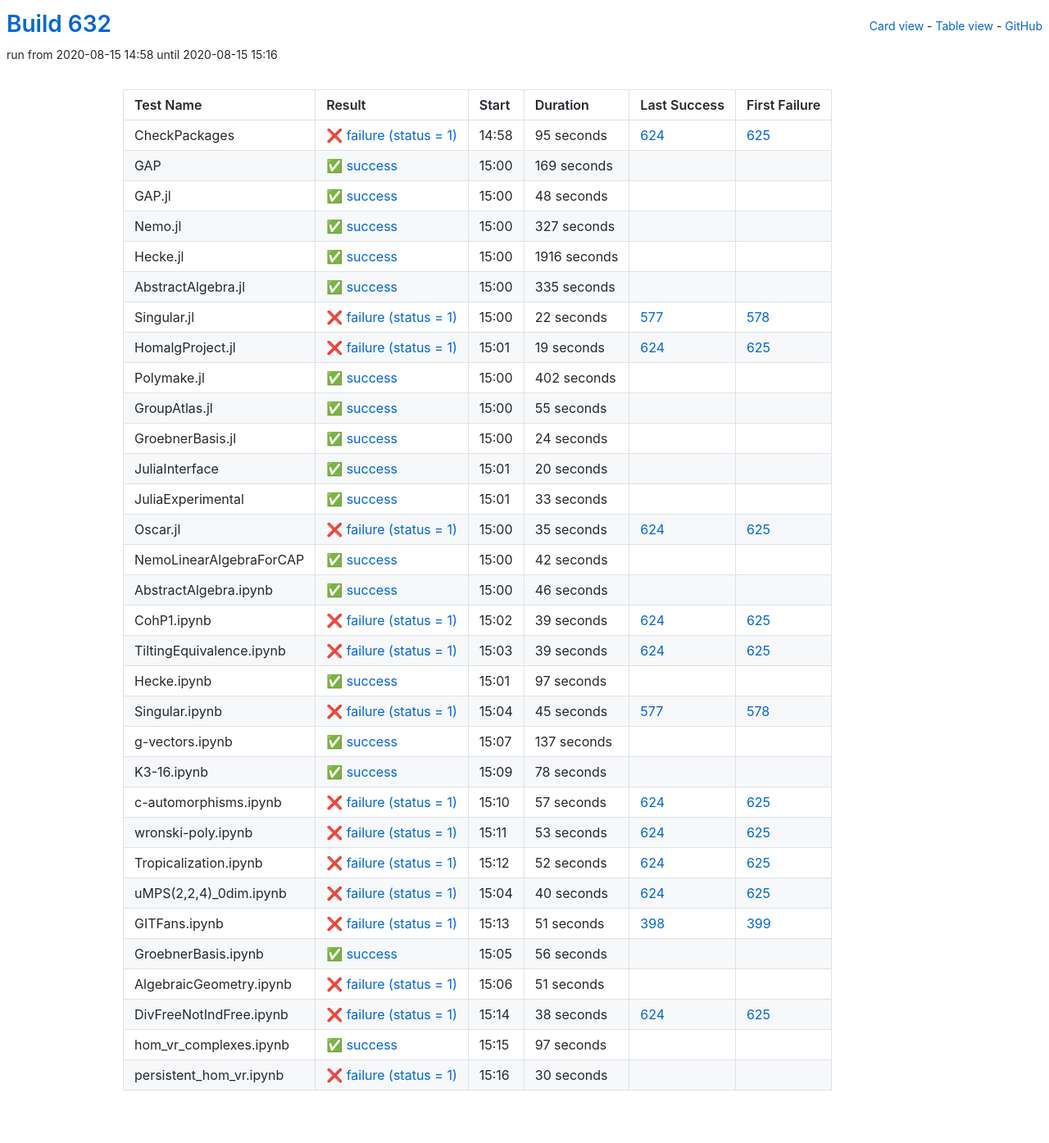
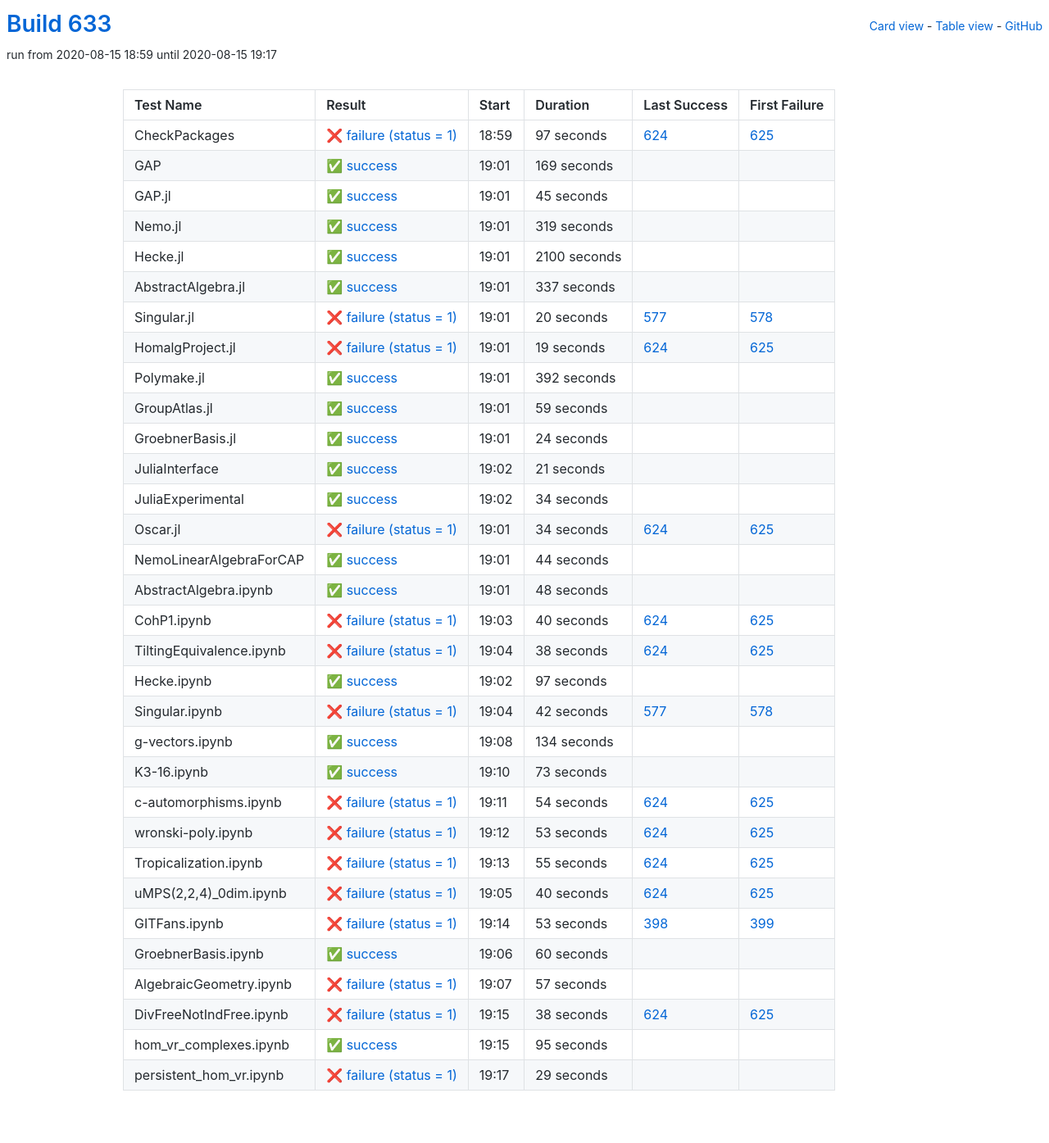
Before and after one commit to oscar-system/oscar-ci-status-stable, a Jekyll site: the page built from table.html, in a window 1280 px wide. Shown: the whole page at 82% size. Built offline with Jekyll 4.4.1, drawn with Linux system fonts in a browser that asks for light colours.

Commit message:
Build #633

```diff
--- a/_data/ci.yml
+++ b/_data/ci.yml
@@ -1,6 +1,6 @@
 ---
-build: 632
-build_url: https://oscarci.mathematik.uni-kl.de/job/oscar-stable/632/
+build: 633
+build_url: https://oscarci.mathematik.uni-kl.de/job/oscar-stable/633/
 job: oscar-stable
 organization: oscar-system
 repo: oscar-ci-status-stable
@@ -8,20 +8,20 @@ repourl: https://github.com/oscar-system/oscar-ci-status-stable
 tests:
 - name: CheckPackages
   id: checkpackages
-  log: https://oscarci.mathematik.uni-kl.de/job/oscar-stable/632/artifact/logs/build-632/CheckPackages.log
-  start: 2020-08-15 14:58
+  log: https://oscarci.mathematik.uni-kl.de/job/oscar-stable/633/artifact/logs/build-633/CheckPackages.log
+  start: 2020-08-15 18:59
   success: false
   exitcode: 1
   status: failure
-  duration: 95
+  duration: 97
   last_success: 624
   last_success_url: https://oscarci.mathematik.uni-kl.de/job/oscar-stable/624/
   first_failure: 625
   first_failure_url: https://oscarci.mathematik.uni-kl.de/job/oscar-stable/625/
 - name: GAP
   id: gap
-  log: https://oscarci.mathematik.uni-kl.de/job/oscar-stable/632/artifact/logs/build-632/GAP.log
-  start: 2020-08-15 15:00
+  log: https://oscarci.mathematik.uni-kl.de/job/oscar-stable/633/artifact/logs/build-633/GAP.log
+  start: 2020-08-15 19:01
   success: true
   exitcode: 0
   status: success
@@ -32,68 +32,68 @@ tests:
   first_failure_url:
 - name: GAP.jl
   id: gap-jl
-  log: https://oscarci.mathematik.uni-kl.de/job/oscar-stable/632/artifact/logs/build-632/GAP.jl.log
-  start: 2020-08-15 15:00
+  log: https://oscarci.mathematik.uni-kl.de/job/oscar-stable/633/artifact/logs/build-633/GAP.jl.log
+  start: 2020-08-15 19:01
   success: true
   exitcode: 0
   status: success
-  duration: 48
+  duration: 45
   last_success: false
   last_success_url:
   first_failure: false
   first_failure_url:
 - name: Nemo.jl
   id: nemo-jl
-  log: https://oscarci.mathematik.uni-kl.de/job/oscar-stable/632/artifact/logs/build-632/Nemo.jl.log
-  start: 2020-08-15 15:00
+  log: https://oscarci.mathematik.uni-kl.de/job/oscar-stable/633/artifact/logs/build-633/Nemo.jl.log
+  start: 2020-08-15 19:01
   success: true
   exitcode: 0
   status: success
-  duration: 327
+  duration: 319
   last_success: false
   last_success_url:
   first_failure: false
   first_failure_url:
 - name: Hecke.jl
   id: hecke-jl
-  log: https://oscarci.mathematik.uni-kl.de/job/oscar-stable/632/artifact/logs/build-632/Hecke.jl.log
-  start: 2020-08-15 15:00
+  log: https://oscarci.mathematik.uni-kl.de/job/oscar-stable/633/artifact/logs/build-633/Hecke.jl.log
+  start: 2020-08-15 19:01
   success: true
   exitcode: 0
   status: success
-  duration: 1916
+  duration: 2100
   last_success: false
   last_success_url:
   first_failure: false
   first_failure_url:
 - name: AbstractAlgebra.jl
   id: abstractalgebra-jl
-  log: https://oscarci.mathematik.uni-kl.de/job/oscar-stable/632/artifact/logs/build-632/AbstractAlgebra.jl.log
-  start: 2020-08-15 15:00
+  log: https://oscarci.mathematik.uni-kl.de/job/oscar-stable/633/artifact/logs/build-633/AbstractAlgebra.jl.log
+  start: 2020-08-15 19:01
   success: true
   exitcode: 0
   status: success
-  duration: 335
+  duration: 337
   last_success: false
   last_success_url:
   first_failure: false
   first_failure_url:
 - name: Singular.jl
   id: singular-jl
-  log: https://oscarci.mathematik.uni-kl.de/job/oscar-stable/632/artifact/logs/build-632/Singular.jl.log
-  start: 2020-08-15 15:00
+  log: https://oscarci.mathematik.uni-kl.de/job/oscar-stable/633/artifact/logs/build-633/Singular.jl.log
+  start: 2020-08-15 19:01
   success: false
   exitcode: 1
   status: failure
-  duration: 22
+  duration: 20
   last_success: 577
   last_success_url: https://oscarci.mathematik.uni-kl.de/job/oscar-stable/577/
   first_failure: 578
   first_failure_url: https://oscarci.mathematik.uni-kl.de/job/oscar-stable/578/
 - name: HomalgProject.jl
   id: homalgproject-jl
-  log: https://oscarci.mathematik.uni-kl.de/job/oscar-stable/632/artifact/logs/build-632/HomalgProject.jl.log
-  start: 2020-08-15 15:01
+  log: https://oscarci.mathematik.uni-kl.de/job/oscar-stable/633/artifact/logs/build-633/HomalgProject.jl.log
+  start: 2020-08-15 19:01
   success: false
   exitcode: 1
   status: failure
@@ -104,32 +104,32 @@ tests:
   first_failure_url: https://oscarci.mathematik.uni-kl.de/job/oscar-stable/625/
 - name: Polymake.jl
   id: polymake-jl
-  log: https://oscarci.mathematik.uni-kl.de/job/oscar-stable/632/artifact/logs/build-632/Polymake.jl.log
-  start: 2020-08-15 15:00
+  log: https://oscarci.mathematik.uni-kl.de/job/oscar-stable/633/artifact/logs/build-633/Polymake.jl.log
+  start: 2020-08-15 19:01
   success: true
   exitcode: 0
   status: success
-  duration: 402
+  duration: 392
   last_success: false
   last_success_url:
   first_failure: false
   first_failure_url:
 - name: GroupAtlas.jl
   id: groupatlas-jl
-  log: https://oscarci.mathematik.uni-kl.de/job/oscar-stable/632/artifact/logs/build-632/GroupAtlas.jl.log
-  start: 2020-08-15 15:00
+  log: https://oscarci.mathematik.uni-kl.de/job/oscar-stable/633/artifact/logs/build-633/GroupAtlas.jl.log
+  start: 2020-08-15 19:01
   success: true
   exitcode: 0
   status: success
-  duration: 55
+  duration: 59
   last_success: false
   last_success_url:
   first_failure: false
   first_failure_url:
 - name: GroebnerBasis.jl
   id: groebnerbasis-jl
-  log: https://oscarci.mathematik.uni-kl.de/job/oscar-stable/632/artifact/logs/build-632/GroebnerBasis.jl.log
-  start: 2020-08-15 15:00
+  log: https://oscarci.mathematik.uni-kl.de/job/oscar-stable/633/artifact/logs/build-633/GroebnerBasis.jl.log
+  start: 2020-08-15 19:01
   success: true
   exitcode: 0
   status: success
@@ -140,92 +140,92 @@ tests:
   first_failure_url:
 - name: JuliaInterface
   id: juliainterface
-  log: https://oscarci.mathematik.uni-kl.de/job/oscar-stable/632/artifact/logs/build-632/JuliaInterface.log
-  start: 2020-08-15 15:01
+  log: https://oscarci.mathematik.uni-kl.de/job/oscar-stable/633/artifact/logs/build-633/JuliaInterface.log
+  start: 2020-08-15 19:02
   success: true
   exitcode: 0
   status: success
-  duration: 20
+  duration: 21
   last_success: false
   last_success_url:
   first_failure: false
   first_failure_url:
 - name: JuliaExperimental
   id: juliaexperimental
-  log: https://oscarci.mathematik.uni-kl.de/job/oscar-stable/632/artifact/logs/build-632/JuliaExperimental.log
-  start: 2020-08-15 15:01
+  log: https://oscarci.mathematik.uni-kl.de/job/oscar-stable/633/artifact/logs/build-633/JuliaExperimental.log
+  start: 2020-08-15 19:02
   success: true
   exitcode: 0
   status: success
-  duration: 33
+  duration: 34
   last_success: false
   last_success_url:
   first_failure: false
   first_failure_url:
 - name: Oscar.jl
   id: oscar-jl
-  log: https://oscarci.mathematik.uni-kl.de/job/oscar-stable/632/artifact/logs/build-632/Oscar.jl.log
-  start: 2020-08-15 15:00
+  log: https://oscarci.mathematik.uni-kl.de/job/oscar-stable/633/artifact/logs/build-633/Oscar.jl.log
+  start: 2020-08-15 19:01
   success: false
   exitcode: 1
   status: failure
-  duration: 35
+  duration: 34
   last_success: 624
   last_success_url: https://oscarci.mathematik.uni-kl.de/job/oscar-stable/624/
   first_failure: 625
   first_failure_url: https://oscarci.mathematik.uni-kl.de/job/oscar-stable/625/
 - name: NemoLinearAlgebraForCAP
   id: nemolinearalgebraforcap
-  log: https://oscarci.mathematik.uni-kl.de/job/oscar-stable/632/artifact/logs/build-632/NemoLinearAlgebraForCAP.log
-  start: 2020-08-15 15:00
+  log: https://oscarci.mathematik.uni-kl.de/job/oscar-stable/633/artifact/logs/build-633/NemoLinearAlgebraForCAP.log
+  start: 2020-08-15 19:01
   success: true
   exitcode: 0
   status: success
-  duration: 42
+  duration: 44
   last_success: false
   last_success_url:
   first_failure: false
   first_failure_url:
 - name: AbstractAlgebra.ipynb
   id: abstractalgebra-ipynb
-  log: https://oscarci.mathematik.uni-kl.de/job/oscar-stable/632/artifact/logs/build-632/AbstractAlgebra.ipynb.log
-  start: 2020-08-15 15:00
+  log: https://oscarci.mathematik.uni-kl.de/job/oscar-stable/633/artifact/logs/build-633/AbstractAlgebra.ipynb.log
+  start: 2020-08-15 19:01
   success: true
   exitcode: 0
   status: success
-  duration: 46
+  duration: 48
   last_success: false
   last_success_url:
   first_failure: false
   first_failure_url:
 - name: CohP1.ipynb
   id: cohp1-ipynb
-  log: https://oscarci.mathematik.uni-kl.de/job/oscar-stable/632/artifact/logs/build-632/CohP1.ipynb.log
-  start: 2020-08-15 15:02
+  log: https://oscarci.mathematik.uni-kl.de/job/oscar-stable/633/artifact/logs/build-633/CohP1.ipynb.log
+  start: 2020-08-15 19:03
   success: false
   exitcode: 1
   status: failure
-  duration: 39
+  duration: 40
   last_success: 624
   last_success_url: https://oscarci.mathematik.uni-kl.de/job/oscar-stable/624/
   first_failure: 625
   first_failure_url: https://oscarci.mathematik.uni-kl.de/job/oscar-stable/625/
 - name: TiltingEquivalence.ipynb
   id: tiltingequivalence-ipynb
-  log: https://oscarci.mathematik.uni-kl.de/job/oscar-stable/632/artifact/logs/build-632/TiltingEquivalence.ipynb.log
-  start: 2020-08-15 15:03
+  log: https://oscarci.mathematik.uni-kl.de/job/oscar-stable/633/artifact/logs/build-633/TiltingEquivalence.ipynb.log
+  start: 2020-08-15 19:04
   success: false
   exitcode: 1
   status: failure
-  duration: 39
+  duration: 38
   last_success: 624
   last_success_url: https://oscarci.mathematik.uni-kl.de/job/oscar-stable/624/
   first_failure: 625
   first_failure_url: https://oscarci.mathematik.uni-kl.de/job/oscar-stable/625/
 - name: Hecke.ipynb
   id: hecke-ipynb
-  log: https://oscarci.mathematik.uni-kl.de/job/oscar-stable/632/artifact/logs/build-632/Hecke.ipynb.log
-  start: 2020-08-15 15:01
+  log: https://oscarci.mathematik.uni-kl.de/job/oscar-stable/633/artifact/logs/build-633/Hecke.ipynb.log
+  start: 2020-08-15 19:02
   success: true
   exitcode: 0
   status: success
@@ -236,56 +236,56 @@ tests:
   first_failure_url:
 - name: Singular.ipynb
   id: singular-ipynb
-  log: https://oscarci.mathematik.uni-kl.de/job/oscar-stable/632/artifact/logs/build-632/Singular.ipynb.log
-  start: 2020-08-15 15:04
+  log: https://oscarci.mathematik.uni-kl.de/job/oscar-stable/633/artifact/logs/build-633/Singular.ipynb.log
+  start: 2020-08-15 19:04
   success: false
   exitcode: 1
   status: failure
-  duration: 45
+  duration: 42
   last_success: 577
   last_success_url: https://oscarci.mathematik.uni-kl.de/job/oscar-stable/577/
   first_failure: 578
   first_failure_url: https://oscarci.mathematik.uni-kl.de/job/oscar-stable/578/
 - name: g-vectors.ipynb
   id: g-vectors-ipynb
-  log: https://oscarci.mathematik.uni-kl.de/job/oscar-stable/632/artifact/logs/build-632/g-vectors.ipynb.log
-  start: 2020-08-15 15:07
+  log: https://oscarci.mathematik.uni-kl.de/job/oscar-stable/633/artifact/logs/build-633/g-vectors.ipynb.log
+  start: 2020-08-15 19:08
   success: true
   exitcode: 0
   status: success
-  duration: 137
+  duration: 134
   last_success: false
   last_success_url:
   first_failure: false
   first_failure_url:
 - name: K3-16.ipynb
   id: k3-16-ipynb
-  log: https://oscarci.mathematik.uni-kl.de/job/oscar-stable/632/artifact/logs/build-632/K3-16.ipynb.log
-  start: 2020-08-15 15:09
+  log: https://oscarci.mathematik.uni-kl.de/job/oscar-stable/633/artifact/logs/build-633/K3-16.ipynb.log
+  start: 2020-08-15 19:10
   success: true
   exitcode: 0
   status: success
-  duration: 78
+  duration: 73
   last_success: false
   last_success_url:
   first_failure: false
   first_failure_url:
 - name: c-automorphisms.ipynb
   id: c-automorphisms-ipynb
-  log: https://oscarci.mathematik.uni-kl.de/job/oscar-stable/632/artifact/logs/build-632/c-automorphisms.ipynb.log
-  start: 2020-08-15 15:10
+  log: https://oscarci.mathematik.uni-kl.de/job/oscar-stable/633/artifact/logs/build-633/c-automorphisms.ipynb.log
+  start: 2020-08-15 19:11
   success: false
   exitcode: 1
   status: failure
-  duration: 57
+  duration: 54
   last_success: 624
   last_success_url: https://oscarci.mathematik.uni-kl.de/job/oscar-stable/624/
   first_failure: 625
   first_failure_url: https://oscarci.mathematik.uni-kl.de/job/oscar-stable/625/
 - name: wronski-poly.ipynb
   id: wronski-poly-ipynb
-  log: https://oscarci.mathematik.uni-kl.de/job/oscar-stable/632/artifact/logs/build-632/wronski-poly.ipynb.log
-  start: 2020-08-15 15:11
+  log: https://oscarci.mathematik.uni-kl.de/job/oscar-stable/633/artifact/logs/build-633/wronski-poly.ipynb.log
+  start: 2020-08-15 19:12
   success: false
   exitcode: 1
   status: failure
@@ -296,20 +296,20 @@ tests:
   first_failure_url: https://oscarci.mathematik.uni-kl.de/job/oscar-stable/625/
 - name: Tropicalization.ipynb
   id: tropicalization-ipynb
-  log: https://oscarci.mathematik.uni-kl.de/job/oscar-stable/632/artifact/logs/build-632/Tropicalization.ipynb.log
-  start: 2020-08-15 15:12
+  log: https://oscarci.mathematik.uni-kl.de/job/oscar-stable/633/artifact/logs/build-633/Tropicalization.ipynb.log
+  start: 2020-08-15 19:13
   success: false
   exitcode: 1
   status: failure
-  duration: 52
+  duration: 55
   last_success: 624
   last_success_url: https://oscarci.mathematik.uni-kl.de/job/oscar-stable/624/
   first_failure: 625
   first_failure_url: https://oscarci.mathematik.uni-kl.de/job/oscar-stable/625/
 - name: uMPS(2,2,4)_0dim.ipynb
   id: umps-2-2-4-0dim-ipynb
-  log: https://oscarci.mathematik.uni-kl.de/job/oscar-stable/632/artifact/logs/build-632/uMPS-2-2-4-_0dim.ipynb.log
-  start: 2020-08-15 15:04
+  log: https://oscarci.mathematik.uni-kl.de/job/oscar-stable/633/artifact/logs/build-633/uMPS-2-2-4-_0dim.ipynb.log
+  start: 2020-08-15 19:05
   success: false
   exitcode: 1
   status: failure
@@ -320,44 +320,44 @@ tests:
   first_failure_url: https://oscarci.mathematik.uni-kl.de/job/oscar-stable/625/
 - name: GITFans.ipynb
   id: gitfans-ipynb
-  log: https://oscarci.mathematik.uni-kl.de/job/oscar-stable/632/artifact/logs/build-632/GITFans.ipynb.log
-  start: 2020-08-15 15:13
+  log: https://oscarci.mathematik.uni-kl.de/job/oscar-stable/633/artifact/logs/build-633/GITFans.ipynb.log
+  start: 2020-08-15 19:14
   success: false
   exitcode: 1
   status: failure
-  duration: 51
+  duration: 53
   last_success: 398
   last_success_url: https://oscarci.mathematik.uni-kl.de/job/oscar-stable/398/
   first_failure: 399
   first_failure_url: https://oscarci.mathematik.uni-kl.de/job/oscar-stable/399/
 - name: GroebnerBasis.ipynb
   id: groebnerbasis-ipynb
-  log: https://oscarci.mathematik.uni-kl.de/job/oscar-stable/632/artifact/logs/build-632/GroebnerBasis.ipynb.log
-  start: 2020-08-15 15:05
+  log: https://oscarci.mathematik.uni-kl.de/job/oscar-stable/633/artifact/logs/build-633/GroebnerBasis.ipynb.log
+  start: 2020-08-15 19:06
   success: true
   exitcode: 0
   status: success
-  duration: 56
+  duration: 60
   last_success: false
   last_success_url:
   first_failure: false
   first_failure_url:
 - name: AlgebraicGeometry.ipynb
   id: algebraicgeometry-ipynb
-  log: https://oscarci.mathematik.uni-kl.de/job/oscar-stable/632/artifact/logs/build-632/AlgebraicGeometry.ipynb.log
-  start: 2020-08-15 15:06
+  log: https://oscarci.mathematik.uni-kl.de/job/oscar-stable/633/artifact/logs/build-633/AlgebraicGeometry.ipynb.log
+  start: 2020-08-15 19:07
   success: false
   exitcode: 1
   status: failure
-  duration: 51
+  duration: 57
   last_success: false
   last_success_url:
   first_failure: false
   first_failure_url:
 - name: DivFreeNotIndFree.ipynb
   id: divfreenotindfree-ipynb
-  log: https://oscarci.mathematik.uni-kl.de/job/oscar-stable/632/artifact/logs/build-632/DivFreeNotIndFree.ipynb.log
-  start: 2020-08-15 15:14
+  log: https://oscarci.mathematik.uni-kl.de/job/oscar-stable/633/artifact/logs/build-633/DivFreeNotIndFree.ipynb.log
+  start: 2020-08-15 19:15
   success: false
   exitcode: 1
   status: failure
@@ -368,24 +368,24 @@ tests:
   first_failure_url: https://oscarci.mathematik.uni-kl.de/job/oscar-stable/625/
 - name: hom_vr_complexes.ipynb
   id: hom-vr-complexes-ipynb
-  log: https://oscarci.mathematik.uni-kl.de/job/oscar-stable/632/artifact/logs/build-632/hom_vr_complexes.ipynb.log
-  start: 2020-08-15 15:15
+  log: https://oscarci.mathematik.uni-kl.de/job/oscar-stable/633/artifact/logs/build-633/hom_vr_complexes.ipynb.log
+  start: 2020-08-15 19:15
   success: true
   exitcode: 0
   status: success
-  duration: 97
+  duration: 95
   last_success: false
   last_success_url:
   first_failure: false
   first_failure_url:
 - name: persistent_hom_vr.ipynb
   id: persistent-hom-vr-ipynb
-  log: https://oscarci.mathematik.uni-kl.de/job/oscar-stable/632/artifact/logs/build-632/persistent_hom_vr.ipynb.log
-  start: 2020-08-15 15:16
+  log: https://oscarci.mathematik.uni-kl.de/job/oscar-stable/633/artifact/logs/build-633/persistent_hom_vr.ipynb.log
+  start: 2020-08-15 19:17
   success: false
   exitcode: 1
   status: failure
-  duration: 30
+  duration: 29
   last_success: false
   last_success_url:
   first_failure: false
```
Also changed, not shown: README.md.
